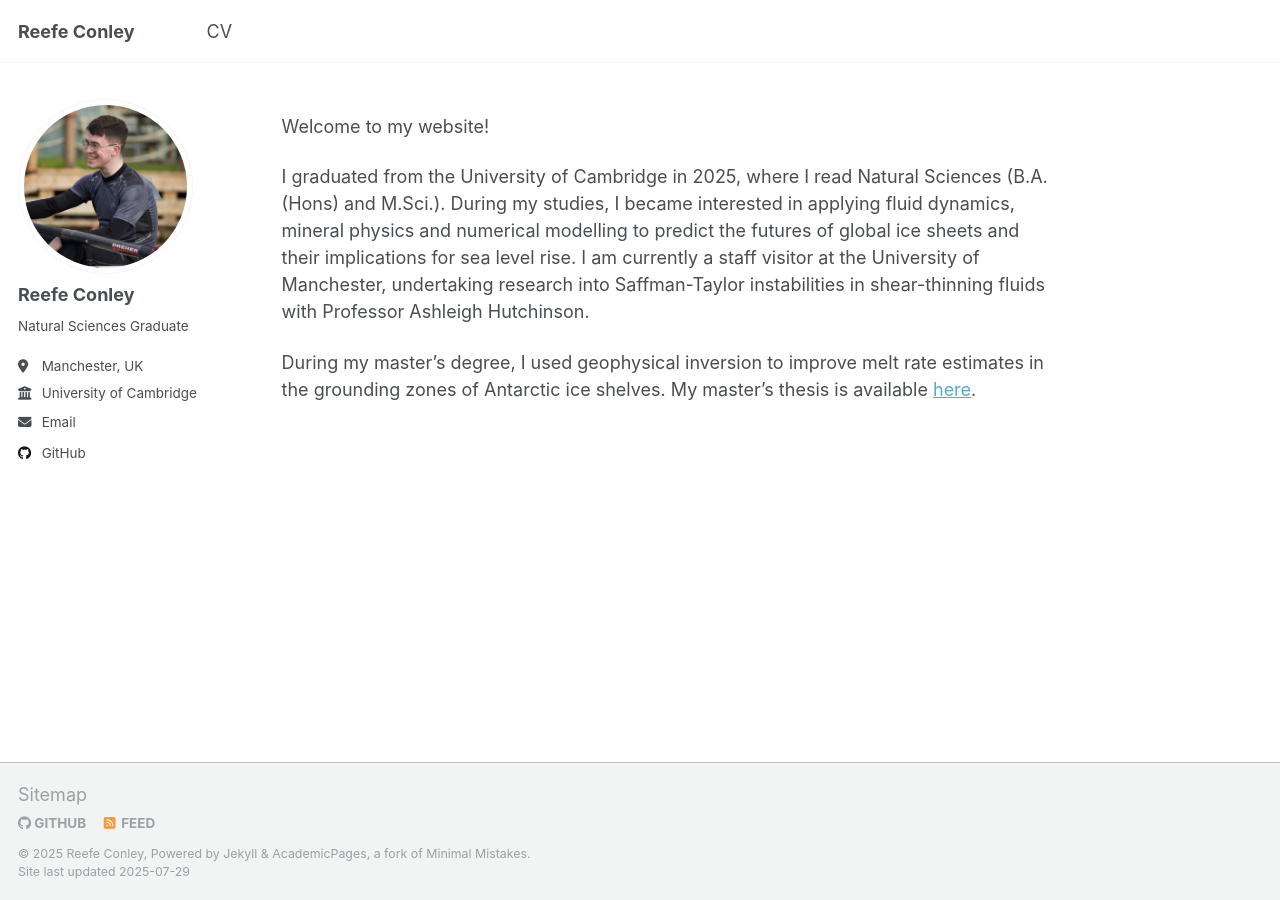
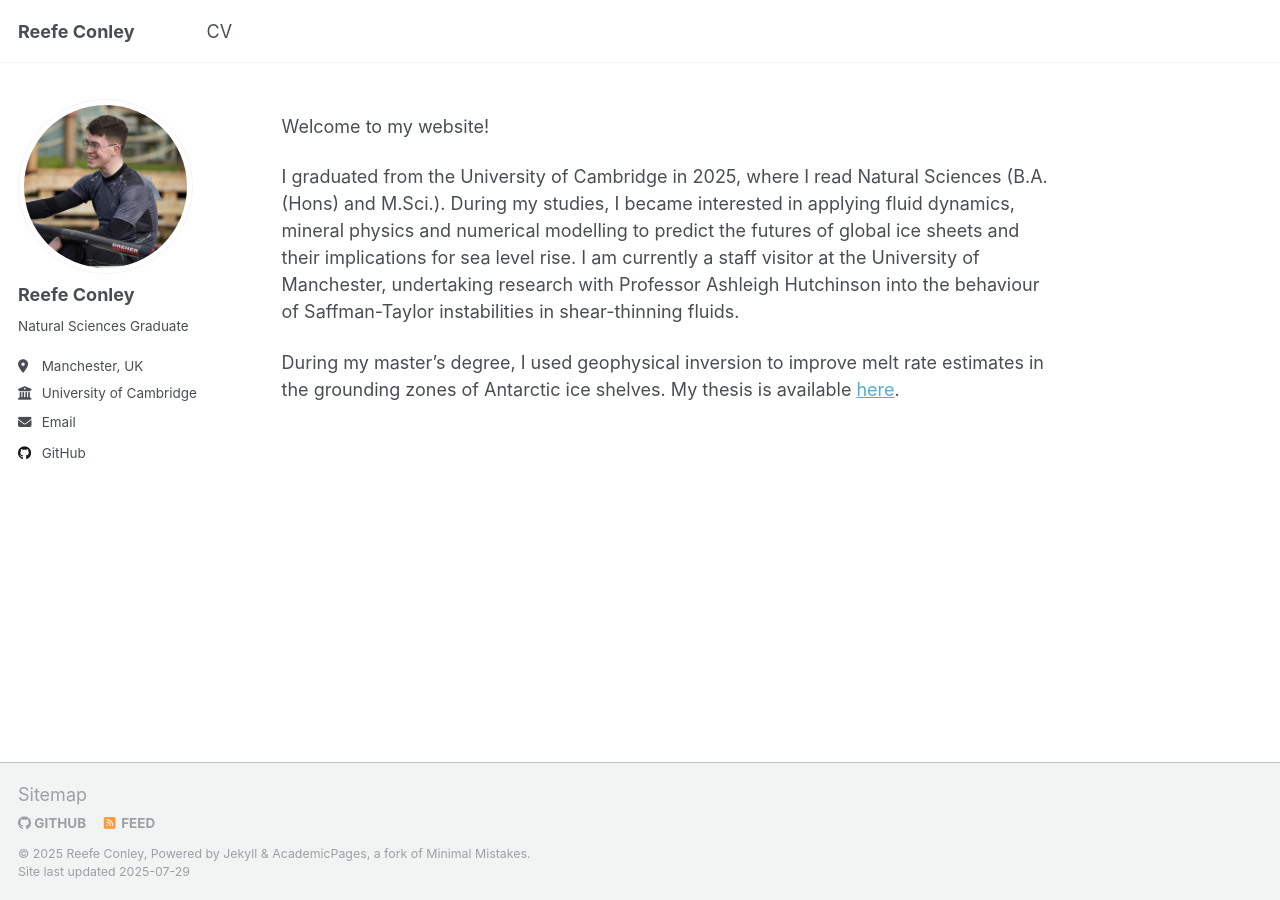
Before and after one commit to reefeconley/reefeconley.github.io, a Jekyll site: the page built from _pages/about.md, in a window 1280 px wide. Built offline with Jekyll 4.4.1, drawn with Linux system fonts in a browser that asks for light colours; a script that is not in the unit is left out.

Commit message:
Update about.md

```diff
--- a/_pages/about.md
+++ b/_pages/about.md
@@ -9,6 +9,6 @@
 
 Welcome to my website!
 
-I graduated from the University of Cambridge in 2025, where I read Natural Sciences (B.A. (Hons) and M.Sci.). During my studies, I became interested in applying fluid dynamics, mineral physics and numerical modelling to predict the futures of global ice sheets and their implications for sea level rise. I am currently a staff visitor at the University of Manchester, undertaking research into Saffman-Taylor instabilities in shear-thinning fluids with Professor Ashleigh Hutchinson.
+I graduated from the University of Cambridge in 2025, where I read Natural Sciences (B.A. (Hons) and M.Sci.). During my studies, I became interested in applying fluid dynamics, mineral physics and numerical modelling to predict the futures of global ice sheets and their implications for sea level rise. I am currently a staff visitor at the University of Manchester, undertaking research with Professor Ashleigh Hutchinson into the behaviour of Saffman-Taylor instabilities in shear-thinning fluids.
 
-During my master's degree, I used geophysical inversion to improve melt rate estimates in the grounding zones of Antarctic ice shelves. My master's thesis is available <a href="/pdfs/Part_III_Dissertation_rjc213.pdf">here</a>.
+During my master's degree, I used geophysical inversion to improve melt rate estimates in the grounding zones of Antarctic ice shelves. My thesis is available <a href="/pdfs/Part_III_Dissertation_rjc213.pdf">here</a>.
```
